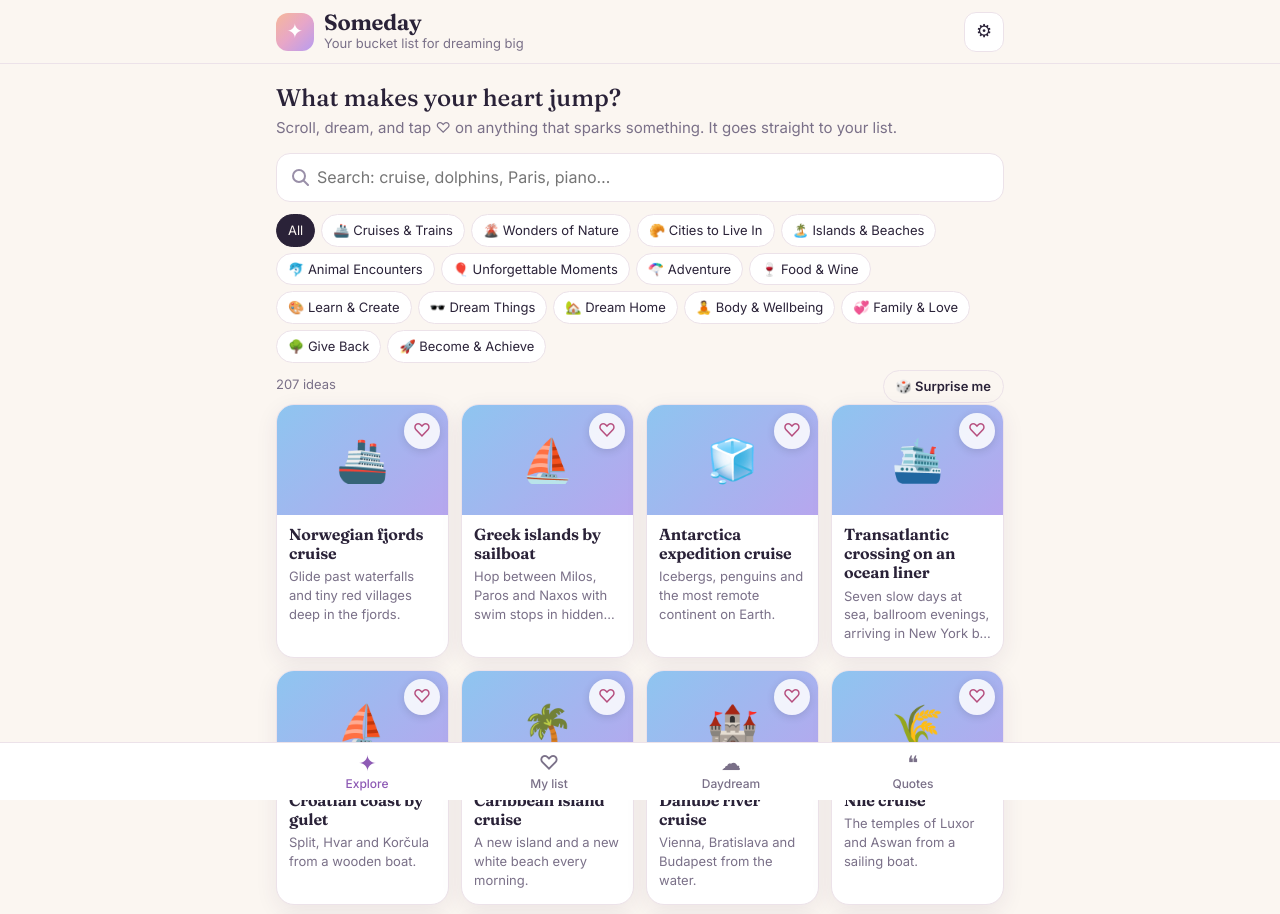
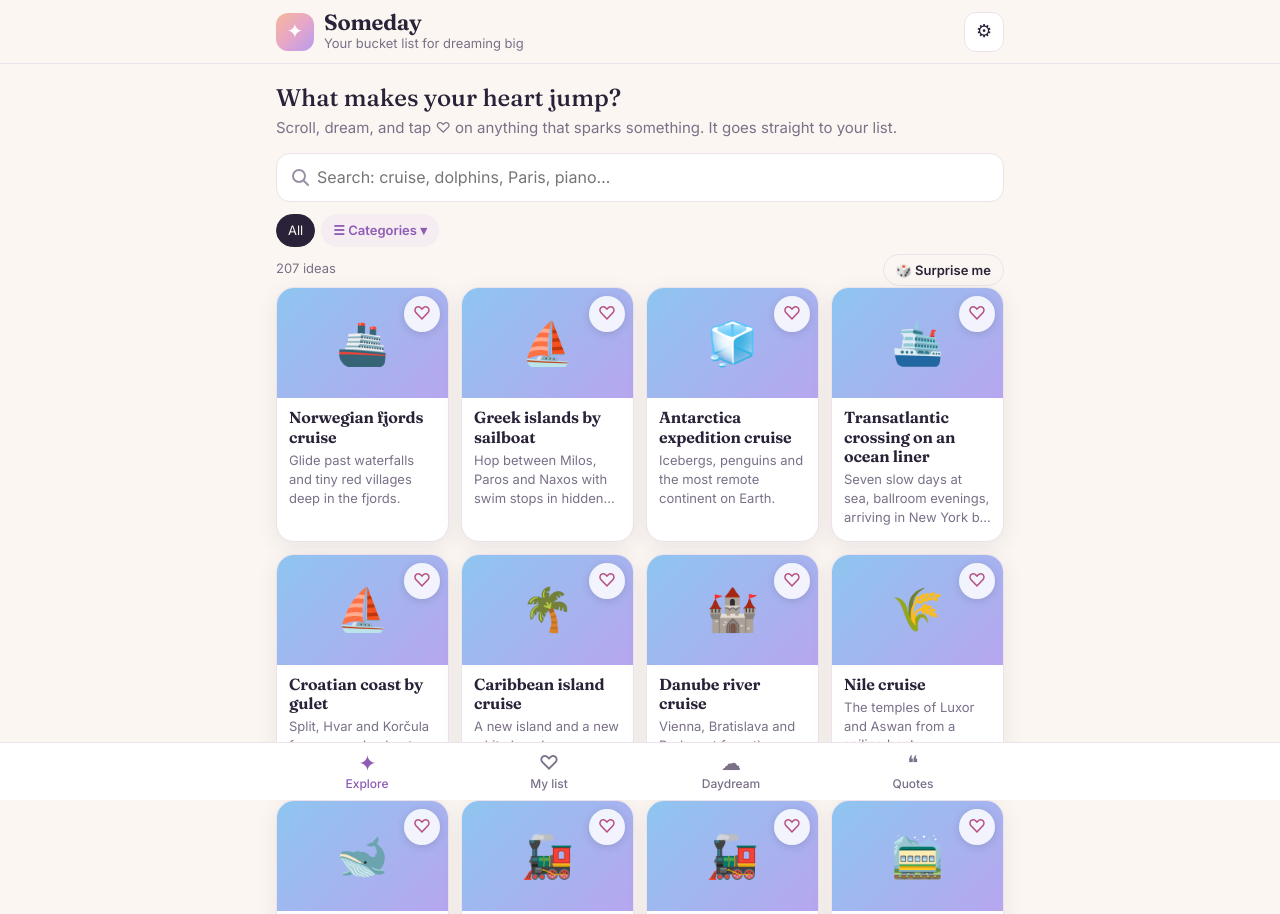
Before and after one commit to LScurlysue/someday, a plain HTML site: page index.html in a window 1280 px wide. Shown: the top 914 px of the page. Drawn offline with Linux system fonts and the light colour scheme.

Commit message:
Fold category chips behind a Categories button

```diff
--- a/index.html
+++ b/index.html
@@ -73,6 +73,7 @@ main.wrap{padding-bottom:calc(110px + env(safe-area-inset-bottom))}
 .chips::-webkit-scrollbar{display:none}
 .chip{flex:none;border:1px solid var(--line);background:var(--surface);border-radius:999px;padding:6px 11px;font-size:13px;white-space:nowrap}
 .chip.on{background:var(--ink);color:var(--bg);border-color:var(--ink)}
+.chip.more{background:var(--surface2);border-color:transparent;font-weight:600;color:var(--accent)}
 .count{color:var(--muted);font-size:13px;margin:6px 0 10px}
 
 .grid{display:grid;grid-template-columns:repeat(auto-fill,minmax(160px,1fr));gap:12px}
@@ -562,7 +563,7 @@ function renderExplore(){
     v.dataset.ready='1';
     $('#exSearch').addEventListener('input', e=>{ exQ=e.target.value.trim().toLowerCase(); drawGrid(); });
     $('#exSurprise').addEventListener('click', ()=>{ ddMode='ideas'; ddItem=null; go('daydream'); });
-    $('#exChips').addEventListener('click', e=>{ const b=e.target.closest('.chip'); if(!b) return; exCat=b.dataset.cat; drawChips(); drawGrid(); });
+    $('#exChips').addEventListener('click', e=>{ const b=e.target.closest('.chip'); if(!b) return; if(b.dataset.toggle){ chipsOpen=!chipsOpen; drawChips(); return; } exCat=b.dataset.cat; chipsOpen=false; drawChips(); drawGrid(); });
     $('#exGrid').addEventListener('click', e=>{
       const h=e.target.closest('[data-heart]');
       if(h){ e.stopPropagation(); toggleHeart(h.dataset.heart, h); return; }
@@ -571,10 +572,13 @@ function renderExplore(){
   }
   drawChips(); drawGrid();
 }
+let chipsOpen=false;
 function drawChips(){
   const cats=Object.entries(CATS).filter(([k])=>k!=='own');
+  const shown = chipsOpen ? cats : cats.filter(([k])=>k===exCat);
   $('#exChips').innerHTML = `<button class="chip ${exCat==='all'?'on':''}" data-cat="all">All</button>` +
-    cats.map(([k,c])=>`<button class="chip ${exCat===k?'on':''}" data-cat="${k}">${c.icon} ${esc(c.name)}</button>`).join('');
+    shown.map(([k,c])=>`<button class="chip ${exCat===k?'on':''}" data-cat="${k}">${c.icon} ${esc(c.name)}</button>`).join('') +
+    `<button class="chip more" data-toggle="1" aria-expanded="${chipsOpen}">${chipsOpen?'Hide categories ▴':'☰ Categories ▾'}</button>`;
 }
 function drawGrid(){
   const items = CATALOG.filter(i => (exCat==='all'||i.cat===exCat) &&
--- a/sw.js
+++ b/sw.js
@@ -1,4 +1,4 @@
-const CACHE = 'someday-v3';
+const CACHE = 'someday-v4';
 const ASSETS = ['./', './index.html', './manifest.webmanifest', './icon-192.png', './icon-512.png'];
 
 self.addEventListener('install', e => {
```
